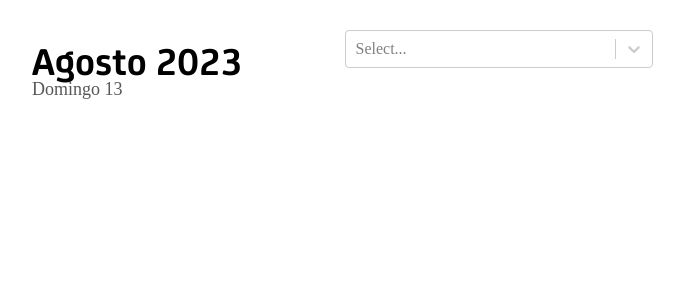
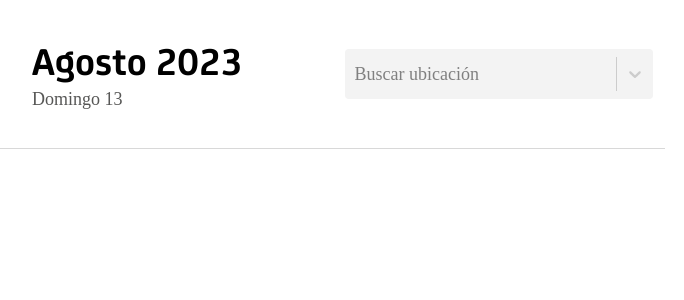
Before and after one commit to sanrpo115/weather-app, a React (Create React App) app: page / in a window 1280 px wide. Shown: the top 300 px of the page, without its empty margins (70-754 px from the left). Built offline with nearby package versions, Linux system fonts and the light colour scheme; no server answers; a web font is replaced by a local one.

Commit message:
[UI] styles searchbar

```diff
--- a/src/components/TodayOverview/index.tsx
+++ b/src/components/TodayOverview/index.tsx
@@ -14,7 +14,7 @@ const TodayOverview = () => {
 
   const init = async () => {
     const response = await helpSendRequest(
-      `${process.env.REACT_APP_ENDPOINT}/current.json?q=${location.latitude},${location.longitude}&lang=es` ,
+      `${process.env.REACT_APP_ENDPOINT}/current.json?q=${location.latitude},${location.longitude}&lang=${process.env.REACT_APP_LANG}` ,
       { 'X-RapidAPI-Key': process.env.REACT_APP_X_RAPID_KEY, 'X-RapidAPI-Host': process.env.REACT_APP_X_RAPID_HOST },
       'GET',
       {}
@@ -40,7 +40,6 @@ const TodayOverview = () => {
       </div>
       <div>
         <p>UV Index</p>
-        {/* https://github.com/vercel/next.js/issues/42292 */}
         {currentWeather.current.uv}
       </div>
     </>
--- a/src/components/search/index.tsx
+++ b/src/components/search/index.tsx
@@ -4,7 +4,6 @@ import Col from 'react-bootstrap/Col';
 import moment from 'moment';
 import 'moment/locale/es-mx';
 import "./styles.scss";
-import { useWeatherApp } from '../../hooks/useWeatherApp';
 import { WeatherAppContext } from '../../context/context';
 import { useContext } from 'react';
 
@@ -20,7 +19,7 @@ const Search = () => {
 
   return (
     <>
-      <Row>
+      <Row className='top-bar'>
         <Col>
           <div className='date'>
             <div className='month'>
@@ -36,6 +35,7 @@ const Search = () => {
             <AsyncSelect
               className="basic-single"
               classNamePrefix="select"
+              placeholder="Buscar ubicación"
               isClearable={true}
               isSearchable={true}
               name="cities"
--- a/src/components/search/styles.scss
+++ b/src/components/search/styles.scss
@@ -1,5 +1,12 @@
 @import "../../assets/sass/_variables";
 
+.top-bar {
+  display: flex;
+  justify-content: space-between;
+  align-items: center;
+  padding-bottom: 30px;
+  border-bottom: 1px solid #d8d8d8;
+}
 .date {
   padding: 10px 20px;
   .month {
@@ -15,10 +22,27 @@
   .day {
     display: block;
     width: 100%;
+    margin-top: 10px;
     p {
+      font-family: $f-ppal-m;
       font-size: 18px;
       color: $c-dr;
       text-transform: capitalize;
     }
   }
 }
+
+.inputField {
+  .basic-single {
+    font-family: $f-ppal-m;
+    font-size: 18px;
+    .select__control {
+      border: none;
+      background-color: #f3f3f3;
+      height: 50px;
+    }
+    .select__menu {
+      background-color: #f3f3f3;
+    }
+  }
+}
```
Also changed, not shown: 1 other file (tests, documents, lock files or other folders).
